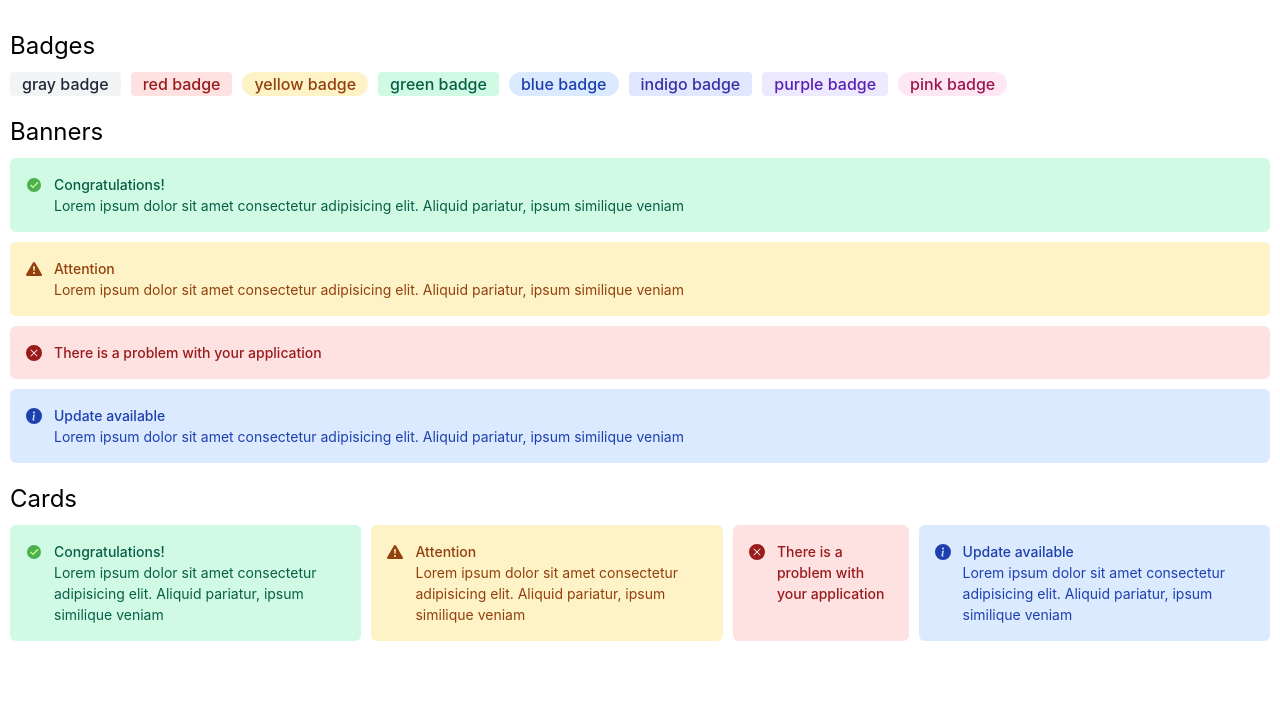
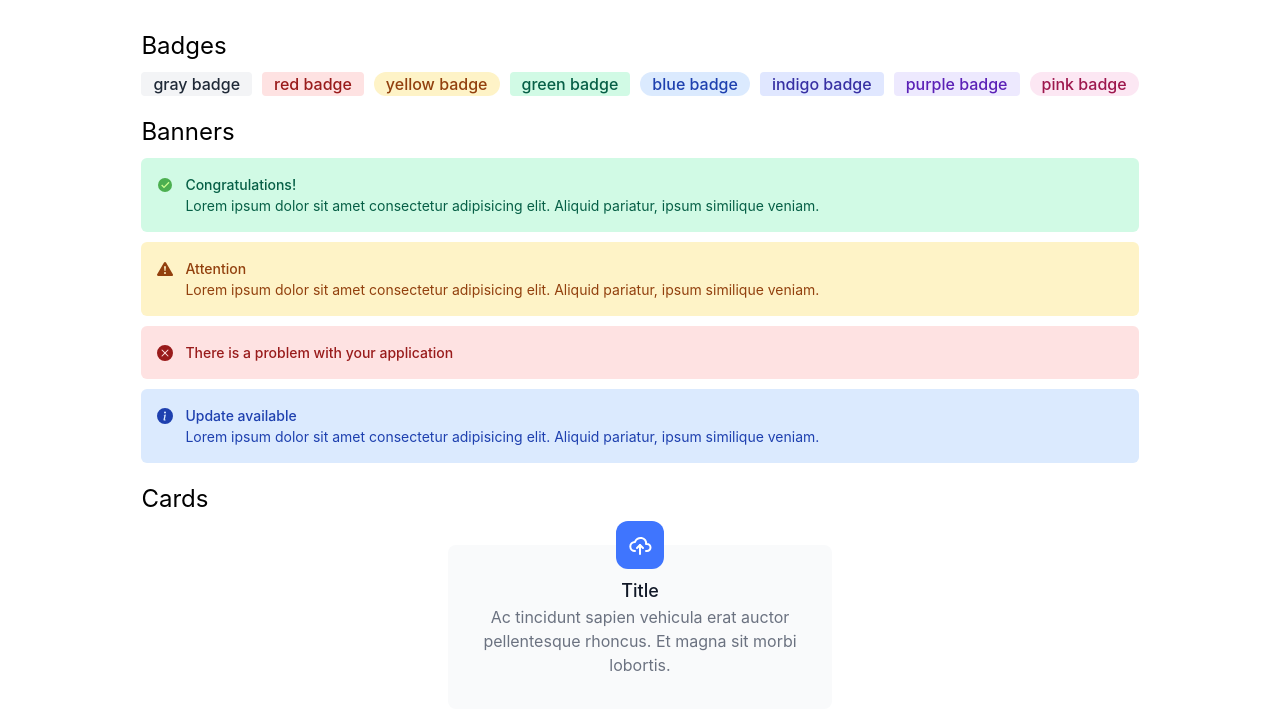
Before and after one commit to rheera/component-library, a React (Vite) app: page / in a window 1280 px wide. Shown: the top 710 px of the page. Built offline with nearby package versions, Linux system fonts and the light colour scheme.

Commit message:
card done without reusability

```diff
--- a/src/App.jsx
+++ b/src/App.jsx
@@ -1,6 +1,6 @@
 import Badge from "./components/Badge/index";
 import Banner from "./components/Banner/index";
-import { BsFillCheckCircleFill } from "react-icons/bs";
+import Card from "./components/Card";
 import randomBool from "./utility/randomBool";
 import { colors, bannerTypes } from "./data/modifiers";
 import "./scss/global.scss";
@@ -9,6 +9,7 @@ import "./scss/app.scss";
 function App() {
   return (
     <main className="main container">
+      {/* Badges */}
       <section className="component-section">
         <h2 className="component-section__title">Badges</h2>
         <div className="component-section__main badges">
@@ -19,6 +20,8 @@ function App() {
           ))}
         </div>
       </section>
+
+      {/* Banners */}
       <section className="component-section">
         <h2 className="component-section__title">Banners</h2>
         <div className="component-section__main banners">
@@ -32,31 +35,19 @@ function App() {
                 <Banner.Text title={type.title}>
                   {/* This is just so the second example has no text in the body, just title and icon */}
                   {index !== 2 &&
-                    "Lorem ipsum dolor sit amet consectetur adipisicing elit. Aliquid pariatur, ipsum similique veniam"}
+                    "Lorem ipsum dolor sit amet consectetur adipisicing elit. Aliquid pariatur, ipsum similique veniam. "}
                 </Banner.Text>
               </Banner>
             );
           })}
         </div>
       </section>
+
+      {/* Cards */}
       <section className="component-section">
         <h2 className="component-section__title">Cards</h2>
         <div className="component-section__main cards">
-          {bannerTypes.map((type, index) => {
-            const Icon = type.icon;
-            return (
-              <Banner key={`banner-${index}`} type={type.type}>
-                <Banner.Icon>
-                  <Icon />
-                </Banner.Icon>
-                <Banner.Text title={type.title}>
-                  {/* This is just so the second example has no text in the body, just title and icon */}
-                  {index !== 2 &&
-                    "Lorem ipsum dolor sit amet consectetur adipisicing elit. Aliquid pariatur, ipsum similique veniam"}
-                </Banner.Text>
-              </Banner>
-            );
-          })}
+          <Card />
         </div>
       </section>
     </main>
--- a/src/components/Banner/Banner.jsx
+++ b/src/components/Banner/Banner.jsx
@@ -1,4 +1,3 @@
-import BannerTitle from "./Banner";
 import "../../scss/banner.scss";
 
 export default function Banner({ type = "neutral", children }) {
@@ -10,10 +9,5 @@ export default function Banner({ type = "neutral", children }) {
       : type === "success"
       ? "green"
       : "blue";
-  return (
-    <div className={`banner ${color}`}>
-      {children}
-      {/* <div className="banner__text">Banner Text</div> */}
-    </div>
-  );
+  return <div className={`banner ${color}`}>{children}</div>;
 }
--- a/src/components/Banner/BannerText.jsx
+++ b/src/components/Banner/BannerText.jsx
@@ -1,4 +1,4 @@
-export default function BannerTitle({ children, title }) {
+export default function BannerText({ children, title }) {
   return (
     <div className="banner__text">
       <h3 className="banner__text__title">{title}</h3>
--- a/src/components/Banner/BannerTitle.jsx
+++ /dev/null
@@ -1,8 +0,0 @@
-export default function BannerTitle({ children, title }) {
-  return (
-    <div className="banner__title">
-      <span className="banner__title__icon">{children}</span>
-      <h3 className="banner__title__text">{title}</h3>
-    </div>
-  );
-}
--- /dev/null
+++ b/src/components/Card/Card.jsx
@@ -0,0 +1,19 @@
+import { TbCloudUpload } from "react-icons/tb";
+import "../../scss/card.scss";
+
+export default function Card() {
+  return (
+    <div className="card">
+      <div className="card__icon">
+        <TbCloudUpload />
+      </div>
+      <div className="card__text">
+        <h3 className="card__text__title">Title</h3>
+        <p className="card__text__para">
+          Ac tincidunt sapien vehicula erat auctor pellentesque rhoncus. Et
+          magna sit morbi lobortis.
+        </p>
+      </div>
+    </div>
+  );
+}
--- /dev/null
+++ b/src/components/Card/index.jsx
@@ -0,0 +1,3 @@
+import Card from "./Card";
+
+export default Card;
--- a/src/scss/app.scss
+++ b/src/scss/app.scss
@@ -52,3 +52,8 @@ h3 {
 .banners {
   flex-direction: column;
 }
+
+.cards {
+  justify-content: center;
+  margin-top: 30px !important;
+}
--- /dev/null
+++ b/src/scss/card.scss
@@ -0,0 +1,61 @@
+.card {
+  position: relative;
+  display: flex;
+  flex-direction: column;
+  background: #f9fafb;
+  border-radius: 0.5rem;
+  padding: 2rem 1.5rem;
+  max-width: 384px;
+  // this after makes rendering faster than if you just animtaed box-shadow alone
+  &::after {
+    content: "";
+    border-radius: 8px;
+    position: absolute;
+    z-index: -1;
+    top: 0;
+    left: 0;
+    width: 100%;
+    height: 100%;
+    box-shadow: 0px 4px 25px 0px rgba(0, 0, 0, 0.1);
+    opacity: 0;
+    -webkit-transition: all 0.6s cubic-bezier(0.165, 0.84, 0.44, 1);
+    transition: all 0.6s cubic-bezier(0.165, 0.84, 0.44, 1);
+  }
+  &:hover::after {
+    opacity: 1;
+  }
+  &__icon {
+    width: 48px;
+    height: 48px;
+    position: absolute;
+    top: 0;
+    left: 50%;
+    transform: translate(-50%, -50%);
+    display: flex;
+    align-items: center;
+    justify-content: center;
+    background-color: #3f75fe;
+    border-radius: 0.75rem;
+    svg {
+      color: white;
+      width: 1.5rem;
+      height: 1.5rem;
+    }
+  }
+  &__text {
+    display: flex;
+    flex-direction: column;
+    align-items: center;
+    text-align: center;
+    &__title {
+      color: #111827;
+      font-size: 1.125rem;
+      font-weight: 500;
+      line-height: 28px;
+    }
+    &__para {
+      color: #6b7280;
+      font-size: 1rem;
+    }
+  }
+}
```
